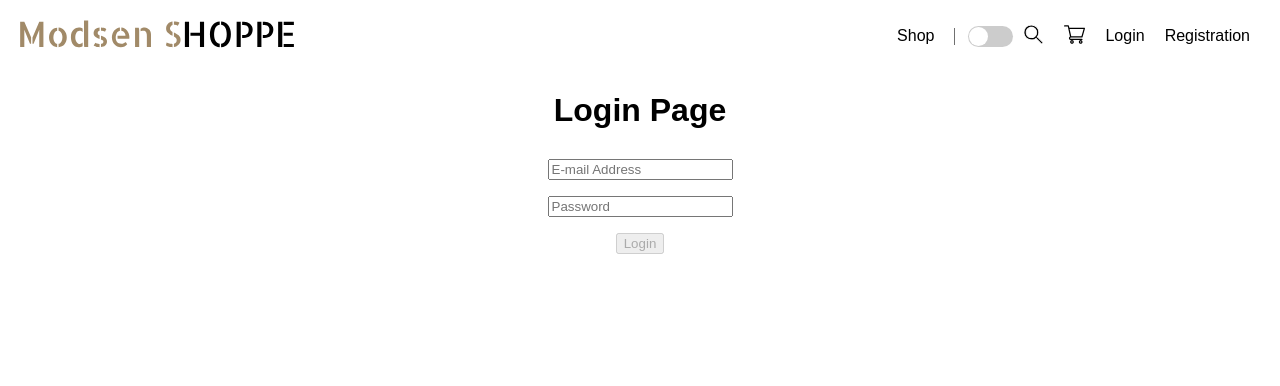
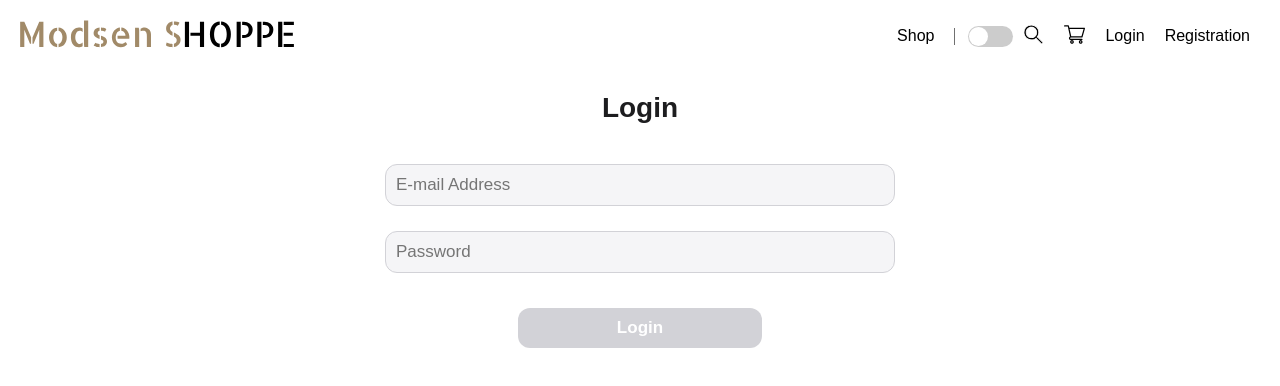
Before and after one commit to Acheniche/Practice, a React (Vite) app: page /login in a window 1280 px wide. Shown: the top 386 px of the page. Built offline with nearby package versions, Linux system fonts and the light colour scheme; no server answers.

Commit message:
feat: add styles for login page

```diff
--- a/src/components/Login/Login.tsx
+++ b/src/components/Login/Login.tsx
@@ -35,7 +35,7 @@ function Login() {
 
   return (
     <div>
-      <h1>Login Page</h1>
+      <h1>Login</h1>
       <div className="login__container">
         <input
           type="text"
@@ -45,7 +45,7 @@ function Login() {
           onChange={(e) => setEmail(e.target.value)}
           placeholder={'E-mail Address'}
         />
-        <p>{errors.Email?.message}</p>
+        <p className="error-message">{errors.Email?.message}</p>
         <input
           type="password"
           className="login__textBox"
@@ -54,7 +54,7 @@ function Login() {
           onChange={(e) => setPassword(e.target.value)}
           placeholder={'Password'}
         />
-        <p>{errors.Password?.message}</p>
+        <p className="error-message">{errors.Password?.message}</p>
         <input
           type="submit"
           disabled={!isValid}
--- a/src/components/Login/login.css
+++ b/src/components/Login/login.css
@@ -6,4 +6,51 @@
 h1 {
   text-align: center;
   margin: 20px;
+  font-size: 28px;
+  font-weight: 600;
+  color: #1d1d1f;
 }
+
+.login__textBox {
+  width: 40%;
+  padding: 10px;
+  margin: 10px 0;
+  border: 1px solid #d2d2d7;
+  border-radius: 12px;
+  font-size: 17px;
+  background-color: #f5f5f7;
+}
+
+.login__textBox:focus {
+  border-color: #0071e3;
+  outline: none;
+}
+
+.error-message {
+  color: #ff3b30;
+  font-size: 14px;
+  margin: 5px 0 0 0;
+}
+
+.login__btn {
+  width: 20%;
+  padding: 10px;
+  margin-top: 20px;
+  border: none;
+  border-radius: 12px;
+  background-color: #a8a8a8;
+  color: white;
+  font-size: 17px;
+  font-weight: 600;
+  cursor: pointer;
+  transition: background-color 0.3s;
+}
+
+.login__btn:disabled {
+  background-color: #d2d2d7;
+  cursor: not-allowed;
+}
+
+.login__btn:hover:enabled {
+  background-color: #8f8f8f;
+}
--- a/src/components/header/header.css
+++ b/src/components/header/header.css
@@ -63,6 +63,10 @@ nav a {
   text-decoration: none;
   color: #000;
   align-items: center;
+  transition: color 0.3s;
+}
+nav a:hover {
+  color: #707070;
 }
 
 .separator {
```
